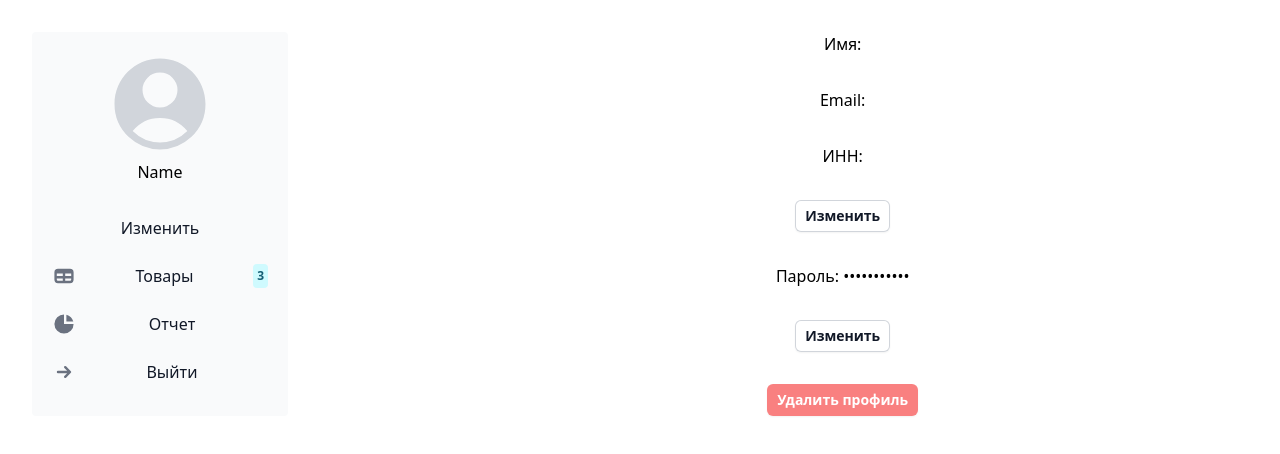
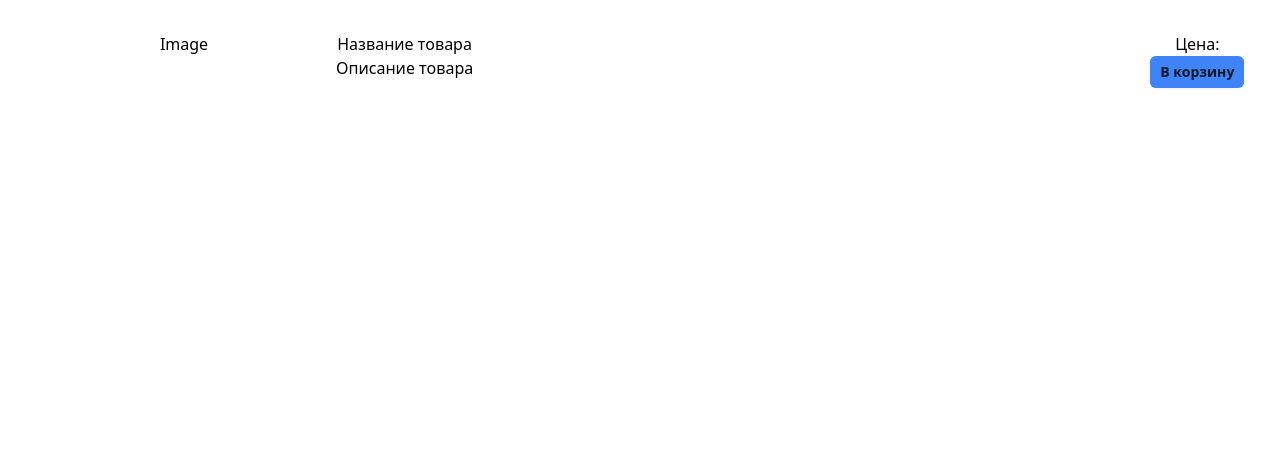
Before and after one commit to TaRRaba/marketplace, a React (Vite) app in the folder client/: page / in a window 1280 px wide. Shown: the top 454 px of the page. Built offline with nearby package versions, Linux system fonts and the light colour scheme.

Commit message:
view cart in list done

```diff
--- a/client/src/App.tsx
+++ b/client/src/App.tsx
@@ -5,9 +5,10 @@ import RegistrationSeller from './components/seller/RegistrationSeller/Registrat
 import LoginUser from './components/user/LoginUser/LoginUser'
 import ProfileUser from './components/user/ProfileUser/ProfileUser'
 import RegistrationUser from './components/user/RegistrationUser/RegistrationUser'
+import ProfileSeller from './components/seller/ProfileSeller/ProfileSeller'
+import CartInList from './components/user/CartInList/CartInList'
 import { UserNavBar } from './components/navbars/UserNavBar'
 import { Route, Routes } from 'react-router-dom'
-import ProfileSeller from './components/seller/ProfileSeller/ProfileSeller'
 
 
 function App() {
@@ -25,7 +26,8 @@ function App() {
       {/* <RegistrationUser></RegistrationUser> */}
       {/* <LoginUser></LoginUser> */}
       {/* <ProfileUser></ProfileUser> */}
-      <ProfileSeller></ProfileSeller>
+      {/* <ProfileSeller></ProfileSeller> */}
+      <CartInList></CartInList>
     </>
   )
 }
--- /dev/null
+++ b/client/src/components/user/CartInList/CartInList.tsx
@@ -0,0 +1,22 @@
+import React from 'react'
+
+export default function CartInList() {
+  return (
+    <div className='grid grid-cols-12'>
+        <div className='col-span-3'>
+        Image
+        {/* <img src={} alt={} /> */}
+        </div>
+        <div className='col-span-8 justify-self-start'>
+            <h1>Название товара</h1>
+            <p>Описание товара</p>
+        </div>
+        <div className='col-span-1'>
+            <p>Цена:</p>
+            <button type="button"
+            className="rounded-md bg-blue-500 px-2.5 py-1.5 text-sm font-semibold text-gray-900 shadow-sm ring-1 ring-inset hover:bg-blue-600">
+                В корзину</button>
+        </div>
+    </div>
+  )
+}
```
